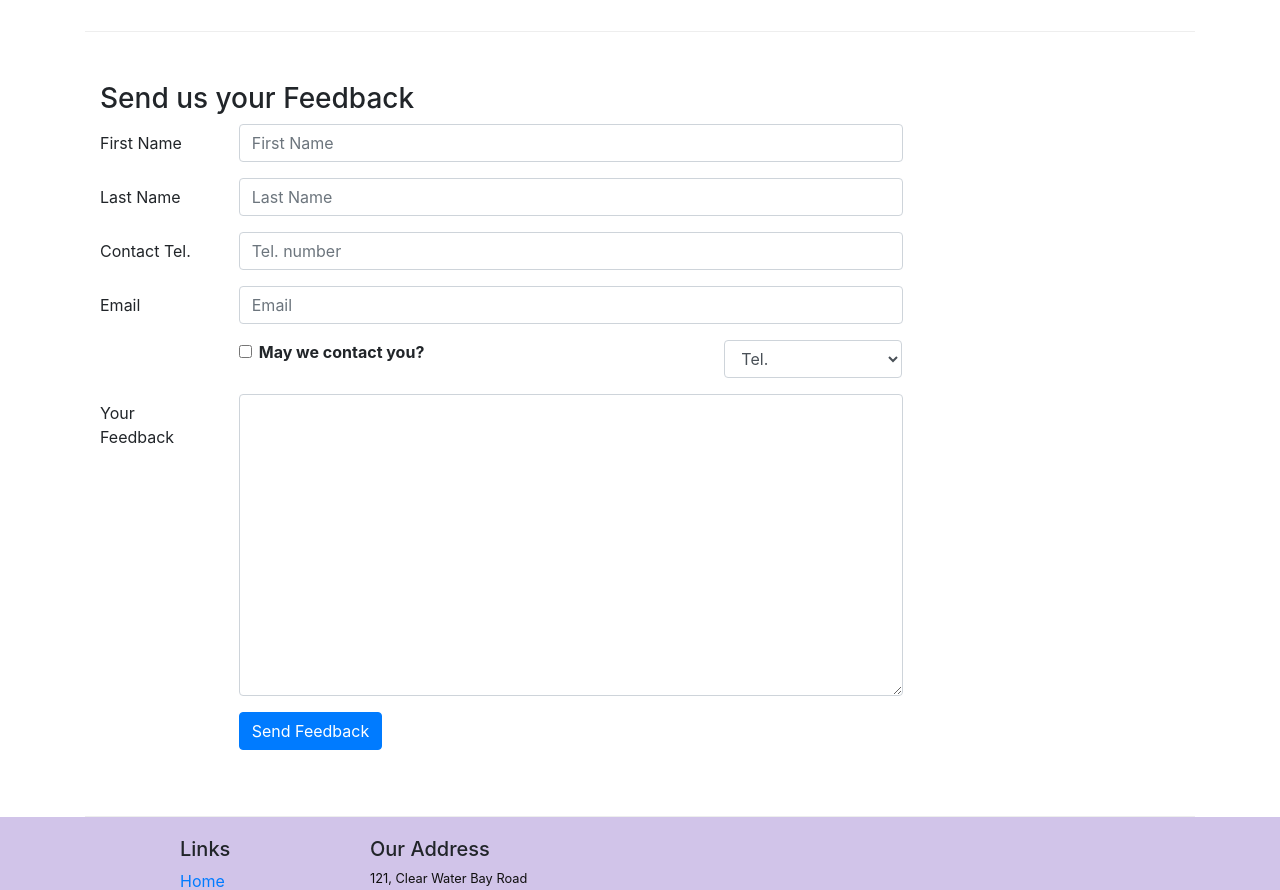
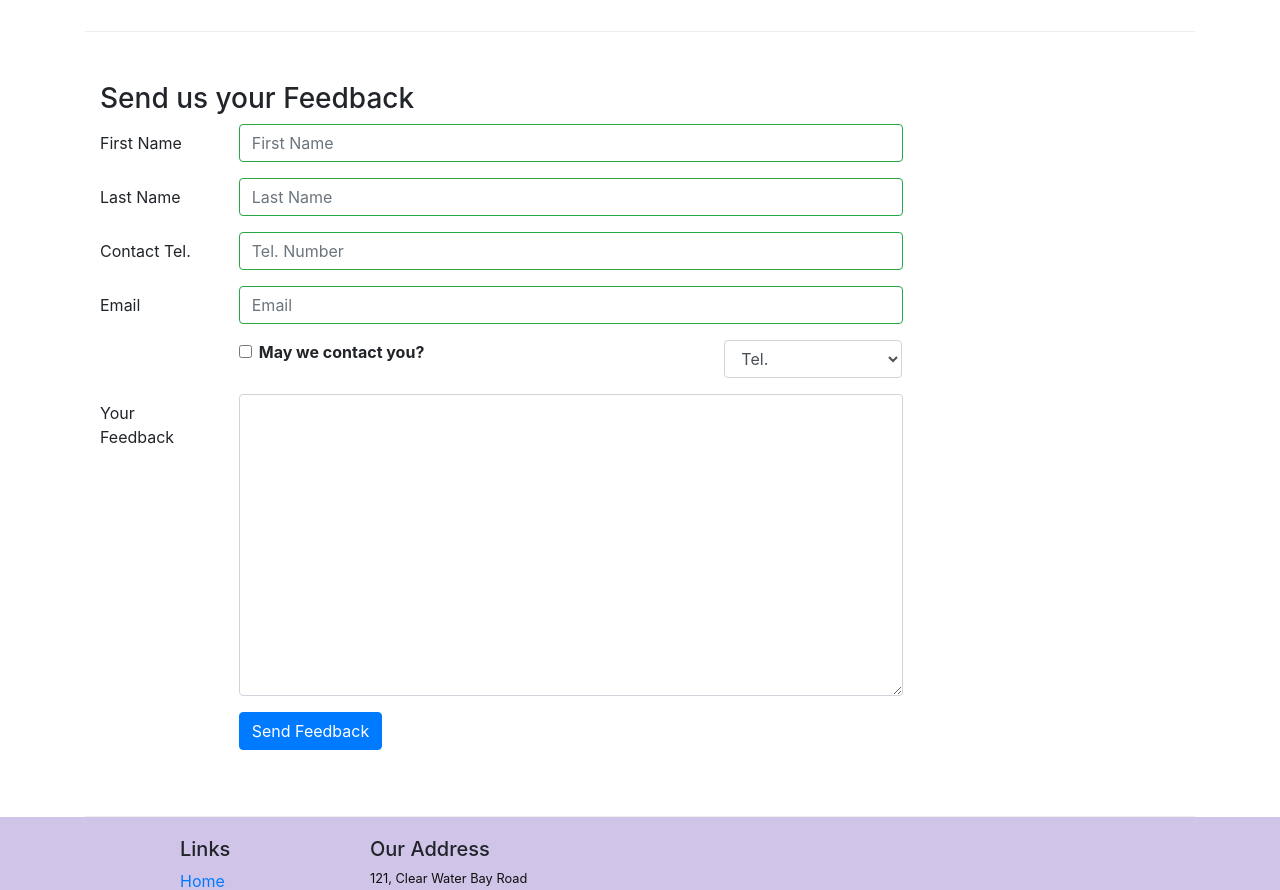
Before and after one commit to nilesh1chavan/react-confusion, a React (Create React App) app: page /contactus in a window 1280 px wide. Shown: the part 840-1730 px from the top of the page. Built offline with nearby package versions, Linux system fonts and the light colour scheme.

Commit message:
controlled form

```diff
--- a/src/components/ContactComponent.js
+++ b/src/components/ContactComponent.js
@@ -1,5 +1,5 @@
 import React, { Component } from "react";
-import { Breadcrumb, BreadcrumbItem, Button, Form, FormGroup, Label, Input, Col } from "reactstrap";
+import { Breadcrumb, BreadcrumbItem, Button, Form, FormGroup, Label, Input, FormFeedback, Col } from "reactstrap";
 import { Link } from "react-router-dom";
 
 class Contact extends Component {
@@ -12,7 +12,13 @@ class Contact extends Component {
       email: "",
       agree: false,
       contactType: "Tel.",
-      message: ""
+      message: "",
+      touched: {
+        firstname: false,
+        lastname: false,
+        telnum: false,
+        email: false
+      }
     };
 
     this.handleInputChange = this.handleInputChange.bind(this);
@@ -34,7 +40,38 @@ class Contact extends Component {
     event.preventDefault();
   }
 
+  handleBlur = (field) => (event) => {
+    this.setState({
+      touched: { ...this.state.touched, [field]: true }
+    });
+  };
+
+  validate(firstname, lastname, telnum, email) {
+    const errors = {
+      firstname: "",
+      lastname: "",
+      telnum: "",
+      email: ""
+    };
+    if (this.state.touched.firstname && firstname.length < 1) {
+      errors.firstname = "First name is mandatory";
+    }
+    if (this.state.touched.lastname && lastname.length < 1) {
+      errors.lastname = "Last name is mandatory";
+    }
+    if (this.state.touched.telnum && telnum.length < 1) {
+      errors.telnum = "Tel number is mandatory";
+    }
+    if (this.state.touched.email && email.length < 1) {
+      errors.email = "Email is mandatory";
+    }
+
+    return errors;
+  }
+
   render() {
+    const errors = this.validate(this.state.firstname, this.state.lastname, this.state.telnum, this.state.email);
+
     return (
       <div className="container">
         <div className="row">
@@ -103,8 +140,12 @@ class Contact extends Component {
                     name="firstname"
                     placeholder="First Name"
                     value={this.state.firstname}
+                    valid={errors.firstname === ""}
+                    invalid={errors.firstname !== ""}
+                    onBlur={this.handleBlur("firstname")}
                     onChange={this.handleInputChange}
                   />
+                  <FormFeedback>{errors.firstname}</FormFeedback>
                 </Col>
               </FormGroup>
               <FormGroup row>
@@ -118,8 +159,12 @@ class Contact extends Component {
                     name="lastname"
                     placeholder="Last Name"
                     value={this.state.lastname}
+                    valid={errors.lastname === ""}
+                    invalid={errors.lastname !== ""}
+                    onBlur={this.handleBlur("lastname")}
                     onChange={this.handleInputChange}
                   />
+                  <FormFeedback>{errors.lastname}</FormFeedback>
                 </Col>
               </FormGroup>
               <FormGroup row>
@@ -131,10 +176,14 @@ class Contact extends Component {
                     type="tel"
                     id="telnum"
                     name="telnum"
-                    placeholder="Tel. number"
+                    placeholder="Tel. Number"
                     value={this.state.telnum}
+                    valid={errors.telnum === ""}
+                    invalid={errors.telnum !== ""}
+                    onBlur={this.handleBlur("telnum")}
                     onChange={this.handleInputChange}
                   />
+                  <FormFeedback>{errors.telnum}</FormFeedback>
                 </Col>
               </FormGroup>
               <FormGroup row>
@@ -148,8 +197,12 @@ class Contact extends Component {
                     name="email"
                     placeholder="Email"
                     value={this.state.email}
+                    valid={errors.email === ""}
+                    invalid={errors.email !== ""}
+                    onBlur={this.handleBlur("email")}
                     onChange={this.handleInputChange}
                   />
+                  <FormFeedback>{errors.email}</FormFeedback>
                 </Col>
               </FormGroup>
               <FormGroup row>
```
